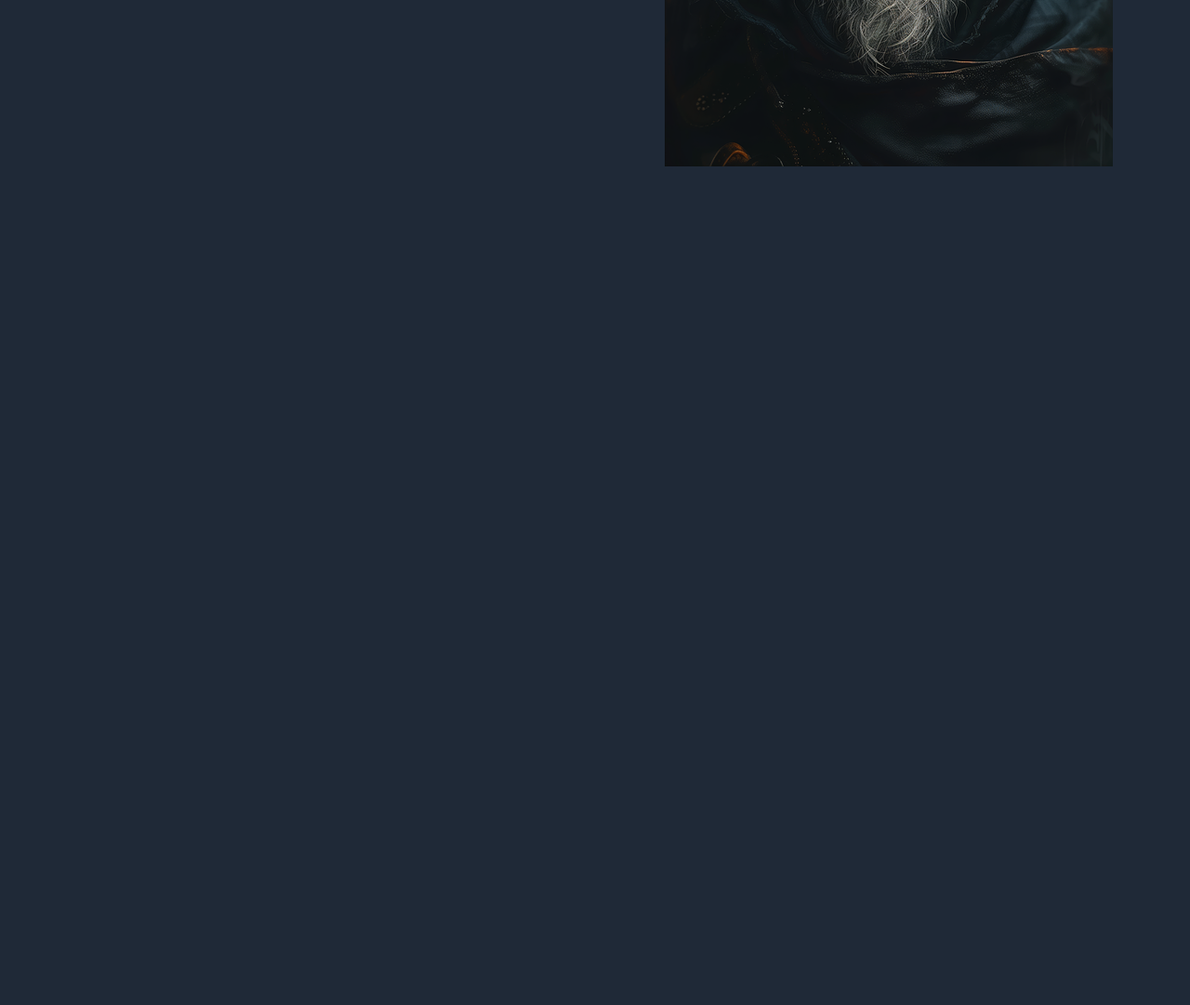
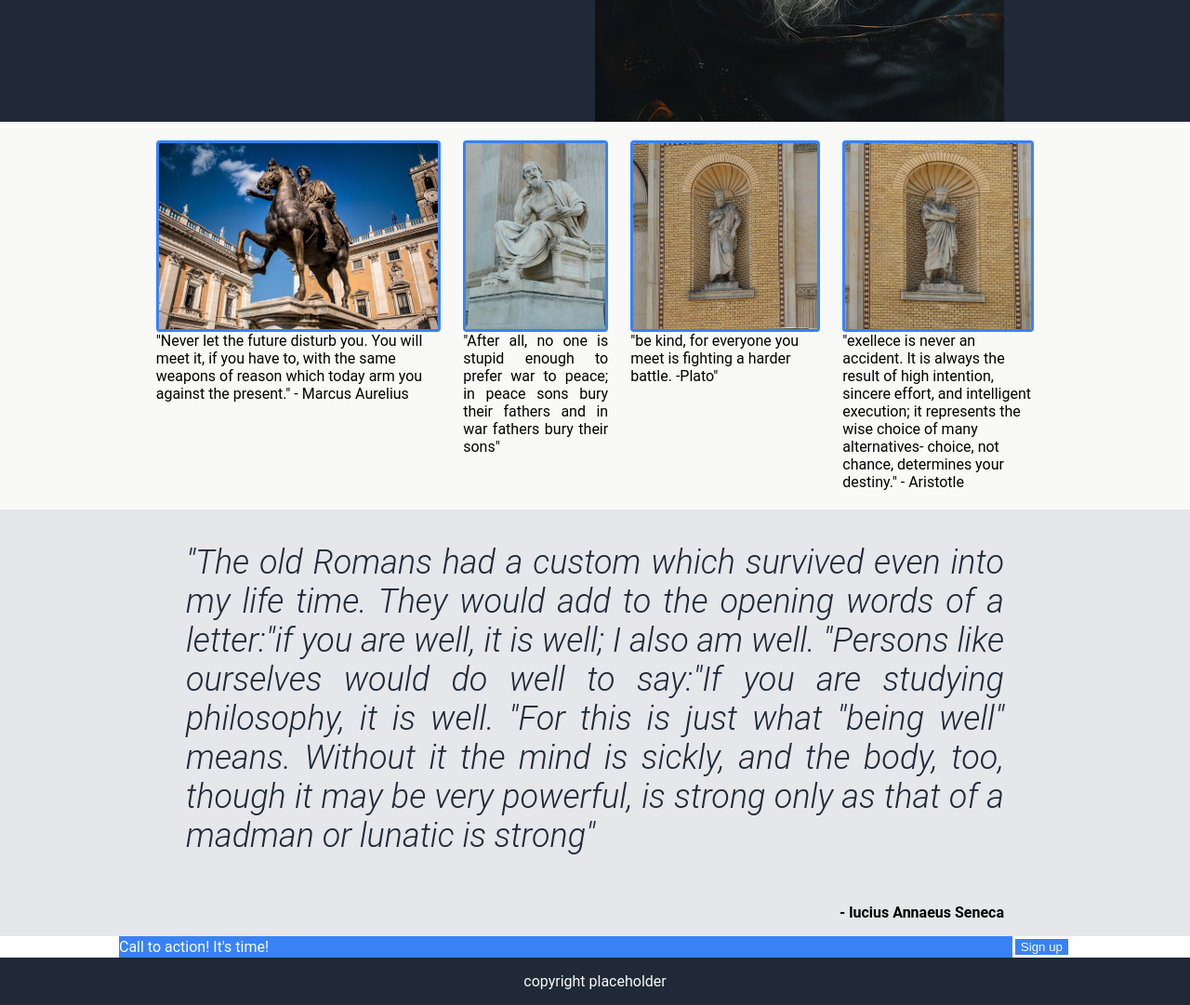
Before and after one commit to aylettdegrut02-cloud/foundational-website, a plain HTML site: page index.html in a window 1280 px wide. Shown: the part 520-1601 px from the top of the page at 93% size. Before the commit the page ends 800 px from the top, so only its background shows below. Drawn offline with Linux system fonts and the light colour scheme.

Commit message:
Added royalty free images for information section. added flexboxes for all the sections and begun styling them.

```diff
--- a/index.html
+++ b/index.html
@@ -7,21 +7,20 @@
     <link rel="stylesheet" href="style.css" />
   </head>
   <body>
-    <div class="hero">
-      <div class="header">
-        <div class="topheader">
-          <div class="headerlogo">Header Logo</div>
-          <div>
+    <header class="topheader">
+      <header class="headerlogo">Header Logo</header>
+      <nav>
         <ul class="headerlist">
           <li><a href="">header link one</a></li>
           <li><a href="">header link two</a></li>
           <li><a href="">header link three</a></li>
         </ul>
-          </div>
-        </div>
+      </nav>
+    </header>
+
     <div class="heroimgtxt">
       <div class="herotext">
-            <div class="heromaintext">This website is awesome</div>
+        <div class="heromaintext">This Website Is Awesome</div>
         <div class="herosecondarytext">
           This website has some subtext that goes here under the main title.
           It's smaller font and the colour is lower contrast
@@ -30,6 +29,7 @@
       </div>
       <div class="heroimg">
         <img
+          class="imgodin"
           alt="pictureofodin"
           src="odin-8920793_640.png"
           width="482"
@@ -37,7 +37,78 @@
         />
       </div>
     </div>
+
+    <div class="information">
+      <div class="informationimgs">
+        <div class="marcus">
+          <img
+            class="marcusimg"
+            alt="imageofmarcusaurieles"
+            src="marcus.jpg"
+            height="426"
+            width="640"
+          />
+          "Never let the future disturb you. You will meet it, if you have to,
+          with the same weapons of reason which today arm you against the
+          present." - Marcus Aurelius
+        </div>
+
+        <div class="herodotus">
+          <img
+            class="herodotusimg"
+            src="herodotus.jpg"
+            alt="imageofherodotus"
+            width="480"
+            height="640"
+          />
+          "After all, no one is stupid enough to prefer war to peace; in peace
+          sons bury their fathers and in war fathers bury their sons"
+        </div>
+
+        <div class="plato">
+          <img
+            class="platoimg"
+            src="plato.jpg"
+            alt="imageofplato"
+            width="634"
+            height="640"
+          />
+          "be kind, for everyone you meet is fighting a harder battle. -Plato"
+        </div>
+
+        <div class="aristotle">
+          <img
+            class="aristotleimg"
+            src="aristotle.jpg"
+            alt="imageofaristotle"
+            width="520"
+            height="640"
+          />
+          "exellece is never an accident. It is always the result of high
+          intention, sincere effort, and intelligent execution; it represents
+          the wise choice of many alternatives- choice, not chance, determines
+          your destiny." - Aristotle
         </div>
       </div>
+    </div>
+    <section class="quote">
+      <p class="quoteparagraph">
+        "The old Romans had a custom which survived even into my life time. They
+        would add to the opening words of a letter:"if you are well, it is well;
+        I also am well. "Persons like ourselves would do well to say:"If you are
+        studying philosophy, it is well. "For this is just what "being well"
+        means. Without it the mind is sickly, and the body, too, though it may
+        be very powerful, is strong only as that of a madman or lunatic is
+        strong"
+      </p>
+      <p id="quoteauthor">- lucius Annaeus Seneca</p>
+    </section>
+    <section class="calltoaction">
+      <div class="calltoactionbox">
+        <div class="calltoactiontxt">Call to action! It's time!</div>
+        <button class="signupbuttontwo">Sign up</button>
+      </div>
+    </section>
+    <footer class="footer">copyright placeholder</footer>
   </body>
 </html>
--- a/style.css
+++ b/style.css
@@ -1,22 +1,43 @@
 body {
-  background-color: #1f2937;
-  font-family: roboto;
+  margin: 0;
+  padding: 0;
+  display: flex;
+  flex-direction: column;
+  font-family: Roboto;
+  justify-content: center;
+  justify-items: center;
+}
+
+img {
+  min-width: 0;
 }
 
 .topheader {
   display: flex;
   align-items: center;
-  flex: 1;
+  justify-content: space-between;
+  background-color: #1f2937;
+  padding-left: 200px;
+  padding-right: 200px;
 }
 
 .headerlogo {
+  font-size: 24px;
+  font-weight: 900;
+  color: #f9faf8;
   display: flex;
-  flex: 1;
+  flex: auto;
 }
 
 a {
   text-decoration: none;
   color: #e5e7eb;
+}
+
+.header {
+  display: flex;
+  background-color: #1f2937;
+  height: min-content;
 }
 
 ul {
@@ -26,21 +47,22 @@ ul {
 }
 
 .signupbutton {
+  color: #e5e7eb;
   display: flex;
+  margin-right: auto;
+  margin-top: 16px;
+  padding: 4px 16px;
   background-color: #3882f6;
-}
-
-.hero {
-  flex-direction: column;
-  background-color: #1f2937;
-  display: flex;
+  border-radius: 4px;
+  border-color: #3882f6;
+  border-style: hidden;
 }
 
 .herotext {
   display: flex;
-  align-items: center;
   flex-direction: column;
-  width: 50%;
+  justify-content: center;
+  flex: 0 0 1;
 }
 
 .headerlist {
@@ -50,21 +72,196 @@ ul {
   margin-left: auto;
 }
 .heromaintext {
+  color: #e5e7eb;
   display: flex;
+  font-size: 48px;
+  font-weight: 900;
+  flex: none;
 }
 .herosecondarytext {
+  margin-top: 16px;
+  display: flex;
+  font-size: 18px;
+  color: #e5e7eb;
+}
+
+.imgodin {
+  display: flex;
+  width: auto;
+  height: auto;
   display: flex;
 }
 
-img {
-  margin: auto;
-}
-
 .heroimg {
+  align-items: center;
   display: flex;
   width: 50%;
 }
 
 .heroimgtxt {
+  background-color: #1f2937;
   display: flex;
+  height: 25%;
+  padding-left: 200px;
+  padding-right: 200px;
 }
+
+li {
+  margin: 8px;
+}
+
+.information {
+  display: flex;
+  padding-left: 200px;
+  padding-right: 200px;
+  height: 25%;
+  align-items: center;
+  background-color: #f9faf8;
+  flex-direction: row;
+  align-items: center;
+  justify-content: center;
+}
+
+.informationimgs {
+  margin: 20px;
+  display: flex;
+  min-width: 0;
+  height: auto;
+  flex-direction: row;
+  justify-content: center;
+  align-items: flex-start;
+}
+
+.marcus {
+  flex-direction: column;
+  display: flex;
+  align-items: center;
+  width: min-content;
+  margin-right: 24px;
+}
+
+.marcusimg {
+  border: solid #3882f6;
+  border-radius: 4px;
+  display: flex;
+  width: auto;
+  height: 200px;
+  flex: 0 0 auto;
+}
+
+.herodotus {
+  flex-direction: column;
+  display: flex;
+  height: auto;
+  align-items: start;
+  width: min-content;
+  text-align: justify;
+  margin-right: 24px;
+}
+
+.herodotusimg {
+  display: flex;
+  border: solid #3882f6;
+  border-radius: 4px;
+  height: 200px;
+  width: auto;
+  flex: 0 0 auto;
+}
+
+.plato {
+  flex-direction: column;
+  display: flex;
+  height: auto;
+  width: min-content;
+  align-items: center;
+  margin-right: 24px;
+}
+
+.platoimg {
+  border: solid #3882f6;
+  border-radius: 4px;
+  display: flex;
+  flex: 0 0 auto;
+  width: auto;
+  height: 200px;
+  margin: auto;
+}
+
+.aristotle {
+  flex-direction: column;
+  display: flex;
+  height: auto;
+  width: min-content;
+  flex-wrap: wrap;
+  justify-items: center;
+  text-align: start;
+}
+
+.aristotleimg {
+  border: solid #3882f6;
+  border-radius: 4px;
+  display: flex;
+  width: 200px;
+  height: 200px;
+  flex: 0 0 auto;
+  margin: auto;
+}
+
+.quote {
+  height: fit-content;
+  display: flex;
+  background-color: #e5e7eb;
+  padding-left: 200px;
+  padding-right: 200px;
+  flex-direction: column;
+}
+
+.quoteparagraph {
+  font-size: 36px;
+  color: #1f2937;
+  font-weight: 300;
+  font-style: italic;
+  text-align: justify;
+}
+
+#quoteauthor {
+  margin-left: auto;
+  font-weight: bold;
+}
+
+.calltoaction {
+  display: flex;
+  justify-content: center;
+  align-items: center;
+  height: 25%;
+  width: 100%;
+}
+
+.calltoactionbox {
+  display: flex;
+  justify-content: center;
+  align-items: center;
+  background-color: #3882f6;
+  height: 33%;
+  width: 80%;
+}
+
+.calltoactiontxt {
+  display: flex;
+  color: #f9faf8;
+}
+
+.signupbuttontwo {
+  margin-left: auto;
+  background-color: #3882f6;
+  color: #f9faf8;
+  border: solid#f9faf8;
+}
+.footer {
+  height: fit-content;
+  padding: 16px 0 16px 0;
+  background-color: #1f2937;
+  display: flex;
+  color: #f9faf8;
+  justify-content: center;
+}
```
Also changed, not shown: aristotle.jpg (added), herodotus.jpg (added), marcus.jpg (added), plato.jpg (added). Lines whose indentation alone changed are shown as unchanged.
